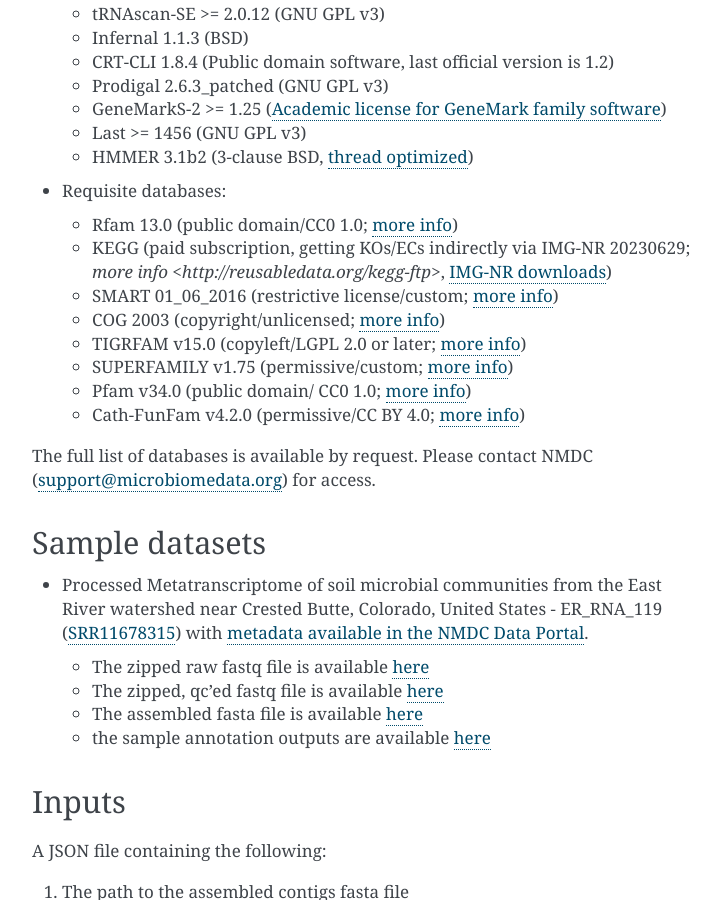
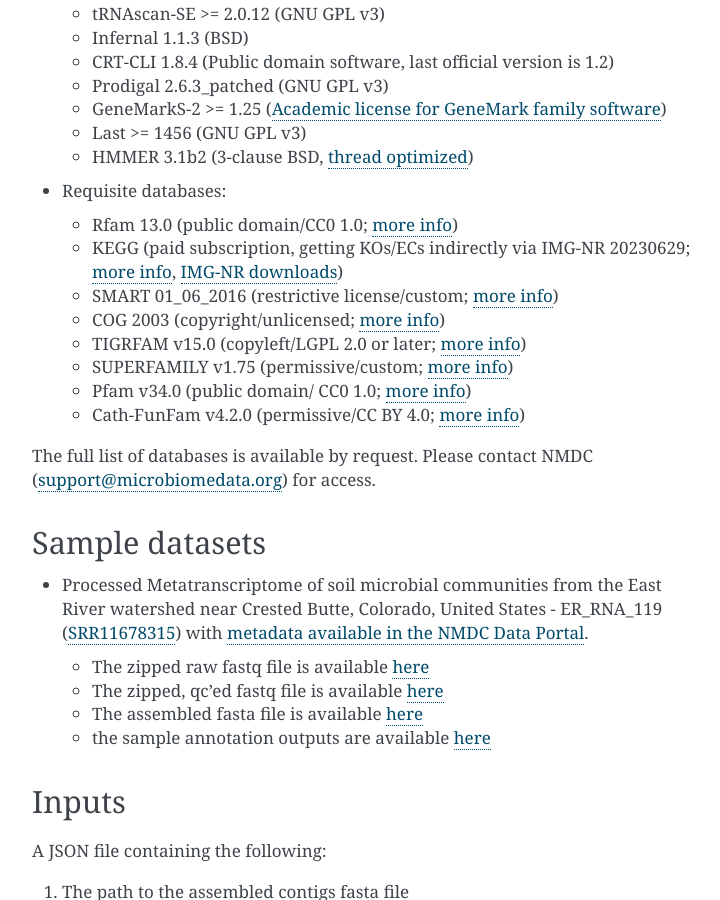
Before and after one commit to microbiomedata/mg_annotation, a Sphinx documentation site: the page built from docs/index.rst, in a window 1280 px wide and 900 px high, scrolled down 1469 px. Shown: the whole window, without its empty margins (388-1108 px from the left). Built offline with Sphinx 7.4.7, drawn with Linux system fonts in a browser that asks for light colours.

Commit message:
Update index.rst

```diff
--- a/docs/index.rst
+++ b/docs/index.rst
@@ -54,7 +54,7 @@
 - Requisite databases:
 
   - Rfam 13.0 (public domain/CC0 1.0; `more info <http://reusabledata.org/rfam>`_)
-  - KEGG (paid subscription, getting KOs/ECs indirectly via IMG-NR 20230629; `more info <http://reusabledata.org/kegg-ftp>`, `IMG-NR downloads <https://genome.jgi.doe.gov/portal/IMG_NR/IMG_NR.download.html>`_)
+  - KEGG (paid subscription, getting KOs/ECs indirectly via IMG-NR 20230629; `more info <http://reusabledata.org/kegg-ftp>`_, `IMG-NR downloads <https://genome.jgi.doe.gov/portal/IMG_NR/IMG_NR.download.html>`_)
   - SMART 01_06_2016 (restrictive license/custom; `more info <http://reusabledata.org/smart>`_)
   - COG 2003 (copyright/unlicensed; `more info <http://reusabledata.org/cogs>`_)
   - TIGRFAM v15.0 (copyleft/LGPL 2.0 or later; `more info <http://reusabledata.org/tigrfams>`_)
```
